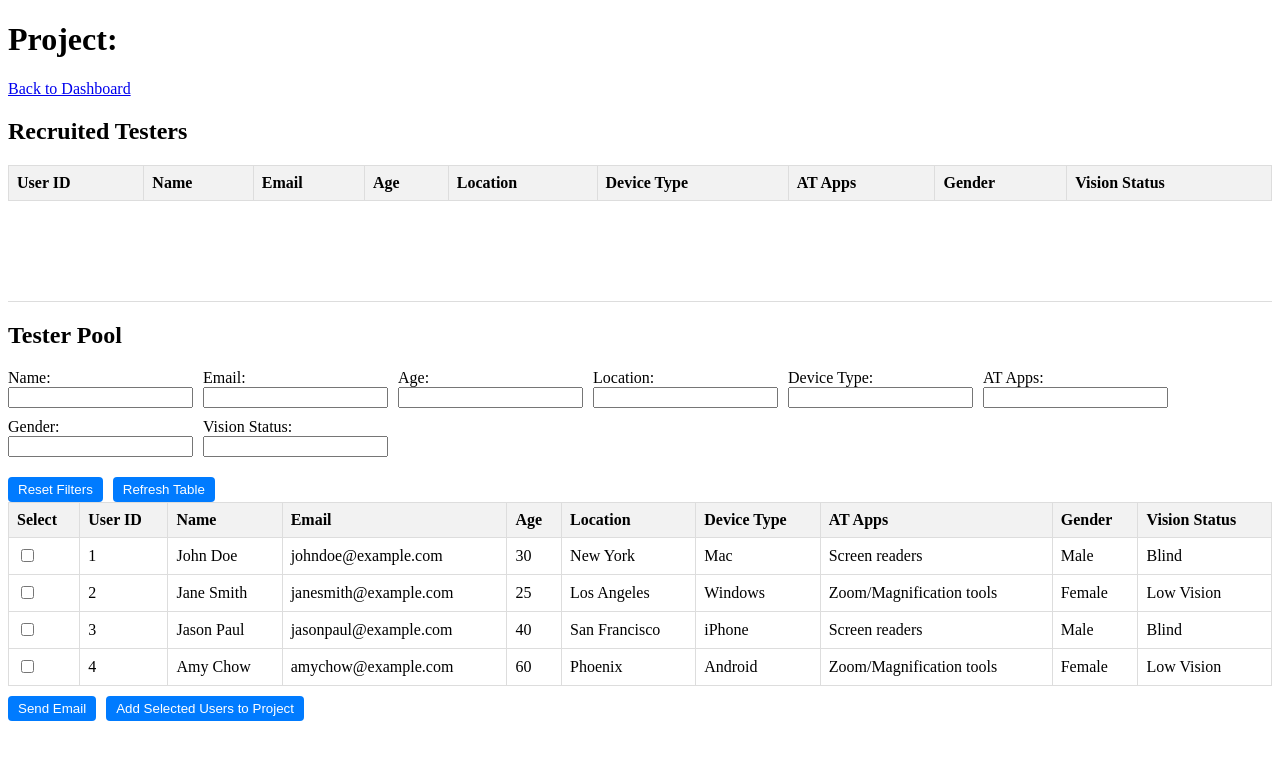
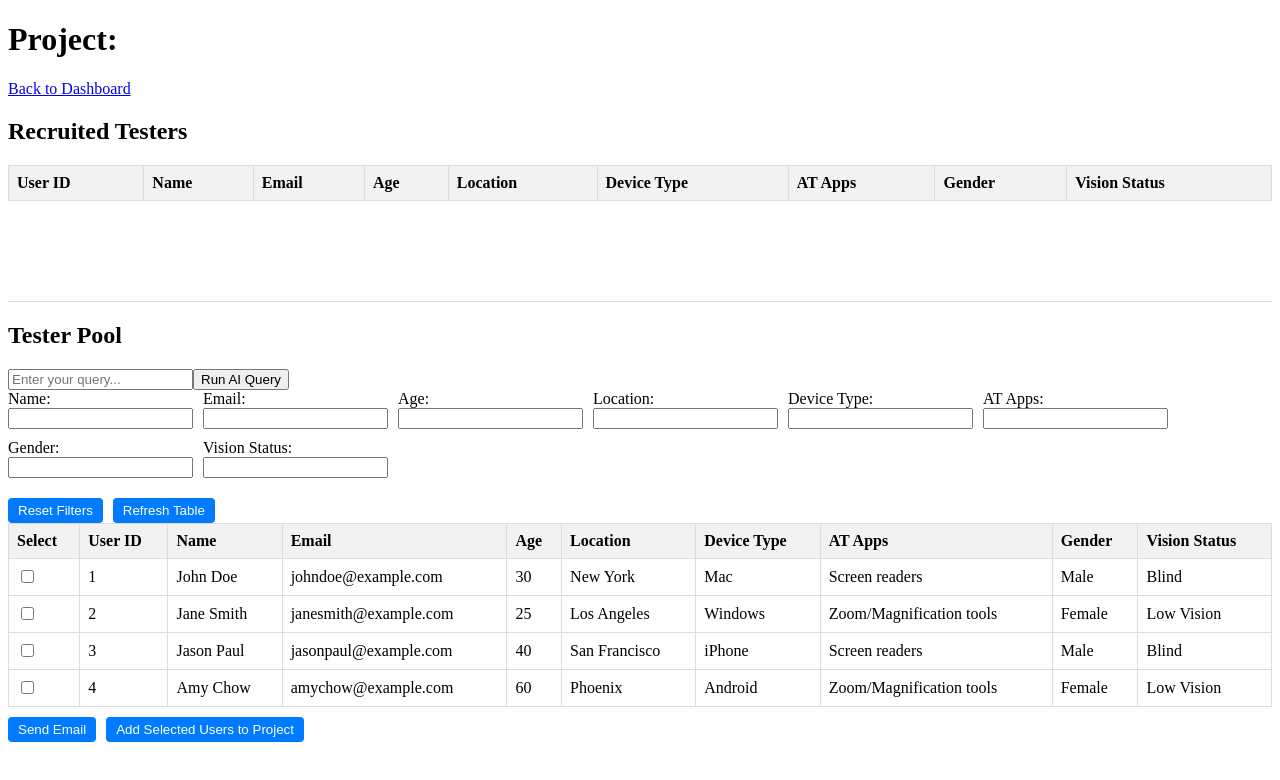
Before and after one commit to xuhaokai/lighthouse-connect, a Next.js app in the folder nextjs-blog/: page /project in a window 1280 px wide. Shown: the top 780 px of the page. Built offline with nearby package versions, Linux system fonts and the light colour scheme.

Commit message:
AI input

```diff
--- a/nextjs-blog/pages/project.js
+++ b/nextjs-blog/pages/project.js
@@ -1,9 +1,9 @@
 // Project.js
 
 import { useRouter } from "next/router";
-import { useState } from "react";
-import Link from 'next/link';
-
+import { useState, useEffect } from "react";
+import Link from "next/link";
+import openai from "openai";
 
 const Project = () => {
   const router = useRouter();
@@ -20,7 +20,7 @@ const Project = () => {
       deviceType: "Mac",
       atApps: "Screen readers",
       gender: "Male",
-      vision: "Blind"
+      vision: "Blind",
     },
     {
       id: 2,
@@ -31,7 +31,7 @@ const Project = () => {
       deviceType: "Windows",
       atApps: "Zoom/Magnification tools",
       gender: "Female",
-      vision: "Low Vision"
+      vision: "Low Vision",
     },
     {
       id: 3,
@@ -42,7 +42,7 @@ const Project = () => {
       deviceType: "iPhone",
       atApps: "Screen readers",
       gender: "Male",
-      vision: "Blind"
+      vision: "Blind",
     },
     {
       id: 4,
@@ -53,7 +53,7 @@ const Project = () => {
       deviceType: "Android",
       atApps: "Zoom/Magnification tools",
       gender: "Female",
-      vision: "Low Vision"
+      vision: "Low Vision",
     },
     // Add more test users here...
   ];
@@ -75,6 +75,46 @@ const Project = () => {
   const [emailMessage, setEmailMessage] = useState("");
   const [isLoading, setIsLoading] = useState(false);
   const [emailSuccess, setEmailSuccess] = useState(false);
+  const [query, setQuery] = useState("");
+  const [userIds, setUserIds] = useState([]);
+
+  const handleQueryChange = (e) => {
+    setQuery(e.target.value);
+  };
+
+  const fetchUserIds = async () => {
+    setIsLoading(true);
+
+    // Define your OpenAI API key
+    const apiKey = "YOUR_OPENAI_API_KEY";
+
+    setUserIds([2]);
+    // Make the API call to OpenAI
+    // try {
+    //   const response = await openai.Completion.create({
+    //     engine: "davinci",
+    //     prompt: `Return the user IDs of users where ${query}`,
+    //     max_tokens: 50,
+    //     apiKey: apiKey,
+    //   });
+
+    //   // Extract the user IDs from the OpenAI response
+    //   const extractedIds = response.choices[0].text
+    //     .split(",")
+    //     .map((id) => parseInt(id.trim(), 10));
+    //   setUserIds([2]);
+    // } catch (error) {
+    //   console.error("Error fetching user IDs:", error);
+    // } finally {
+    //   setIsLoading(false);
+    // }
+  };
+
+  const handleRunQuery = () => {
+    if (query.trim() !== "") {
+      fetchUserIds();
+    }
+  };
 
   const handleFilterChange = (e) => {
     const { name, value } = e.target;
@@ -106,7 +146,7 @@ const Project = () => {
       deviceType: "",
       atApps: "",
       gender: "",
-      vision:"",
+      vision: "",
     });
   };
 
@@ -156,7 +196,9 @@ const Project = () => {
     });
 
     // Remove the selected users from the tester pool
-    const updatedTestUsers = testUsers.filter((user) => !selectedUsers.includes(user.id));
+    const updatedTestUsers = testUsers.filter(
+      (user) => !selectedUsers.includes(user.id)
+    );
 
     // Update the state with the new user lists
     setProjectUsers(updatedProjectUsers);
@@ -219,9 +261,18 @@ const Project = () => {
         </table>
       </div>
 
-      <div style={{ margin: '100px 0' }}></div>
+      <div style={{ margin: "100px 0" }}></div>
       <div className="divider"></div>
       <h2>Tester Pool</h2>
+      <div>
+        <input
+          type="text"
+          placeholder="Enter your query..."
+          value={query}
+          onChange={handleQueryChange}
+        />
+        <button onClick={handleRunQuery}>Run AI Query</button>
+      </div>
       <div className="filter-inputs">
         <div>
           <label>Name:</label>
@@ -324,7 +375,10 @@ const Project = () => {
                 <td>
                   <input
                     type="checkbox"
-                    checked={selectedUsers.includes(user.id)}
+                    checked={
+                      selectedUsers.includes(user.id) ||
+                      userIds.includes(user.id)
+                    }
                     onChange={() => handleSelectUser(user.id)}
                   />
                 </td>
@@ -344,7 +398,9 @@ const Project = () => {
       </div>
       <div className="button-container">
         <button onClick={handleOpenEmailModal}>Send Email</button>
-        <button onClick={handleAddSelectedUsers}>Add Selected Users to Project</button>
+        <button onClick={handleAddSelectedUsers}>
+          Add Selected Users to Project
+        </button>
       </div>
       {emailModalOpen && (
         <div className="email-modal">
@@ -449,9 +505,9 @@ const Project = () => {
         }
 
         .divider {
-            margin: 20px 0;
-            height: 1px;
-            background-color: #ddd;
+          margin: 20px 0;
+          height: 1px;
+          background-color: #ddd;
         }
       `}</style>
     </div>
```
